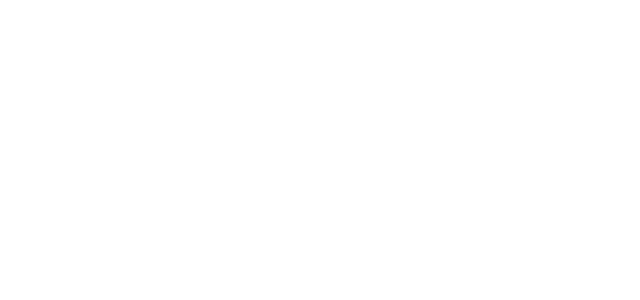
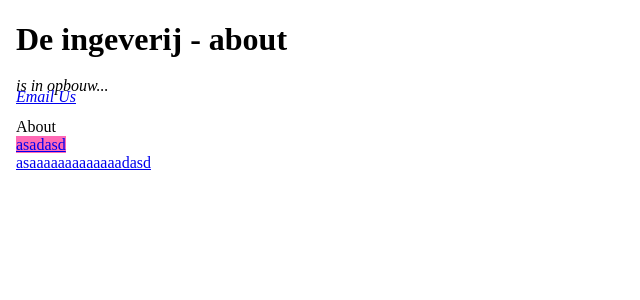
Before and after one commit to Mishaah/ingeverij, a Vue app: page /about in a window 1280 px wide. Shown: the top 300 px of the page, without its empty margins (0-640 px from the left). Built offline with nearby package versions, Linux system fonts and the light colour scheme.

Commit message:
added control to views

```diff
--- a/src/views/about.vapor.vue
+++ b/src/views/about.vapor.vue
@@ -1,11 +1,36 @@
 <template>
+    <body>
+        <h1>De ingeverij - about</h1>
+        <p class="subtitle">is in opbouw... <br>
+            <a title="overvloed6@hotmail.com" href="mailto:overvloed6@hotmail.com?subject=Mail from Our Site">Email Us</a>
+        </p>
+        <a @click.prevent="()=>{router.push({name:'aboutView'})}">
+            About
+        </a>
+        <br>
+        <router-link :to="{ name: 'aboutView' }">asadasd</router-link>
+        <br>
+        <router-link :to="{ name: 'homeView' }">asaaaaaaaaaaaaadasd</router-link>
+    </body>
 
-</template>
+    </template>
 
-<script setup>
+    <script setup>
 
-</script>
+    import { useRouter, useRoute } from 'vue-router'
 
-<style scoped>
+    const router = useRouter()
+    const route = useRoute()
 
-</style>
+    </script>
+
+    <style scoped>
+    p.subtitle{
+        line-height: 0.7;
+        font-size: 11;
+        font-style: italic;
+    }
+    [aria-current]{
+        background-color:hotpink;
+    }
+    </style>
--- a/src/views/home.vapor.vue
+++ b/src/views/home.vapor.vue
@@ -1,13 +1,26 @@
 <template>
     <body>
         <h1>De ingeverij</h1>
-    <p class="subtitle">is in opbouw...</p>
-    <p>overvloed6@hotmail.com</p>
+        <p class="subtitle">is in opbouw... <br>
+            <a title="overvloed6@hotmail.com" href="mailto:overvloed6@hotmail.com?subject=Mail from Our Site">Email Us</a>
+        </p>
+        <a @click.prevent="()=>{router.push({name:'aboutView'})}">
+            About
+        </a>
+        <br>
+        <router-link :to="{ name: 'aboutView' }">asadasd</router-link>
+        <br>
+        <router-link :to="{ name: 'homeView' }">asaaaaaaaaaaaaadasd</router-link>
     </body>
 
     </template>
 
     <script setup>
+
+    import { useRouter, useRoute } from 'vue-router'
+
+    const router = useRouter()
+    const route = useRoute()
 
     </script>
 
@@ -17,4 +30,7 @@
         font-size: 11;
         font-style: italic;
     }
+    [aria-current]{
+        background-color:hotpink;
+    }
     </style>
```
Also changed, not shown: 4 other files (tests, documents, lock files or other folders). Lines whose indentation alone changed are shown as unchanged.
